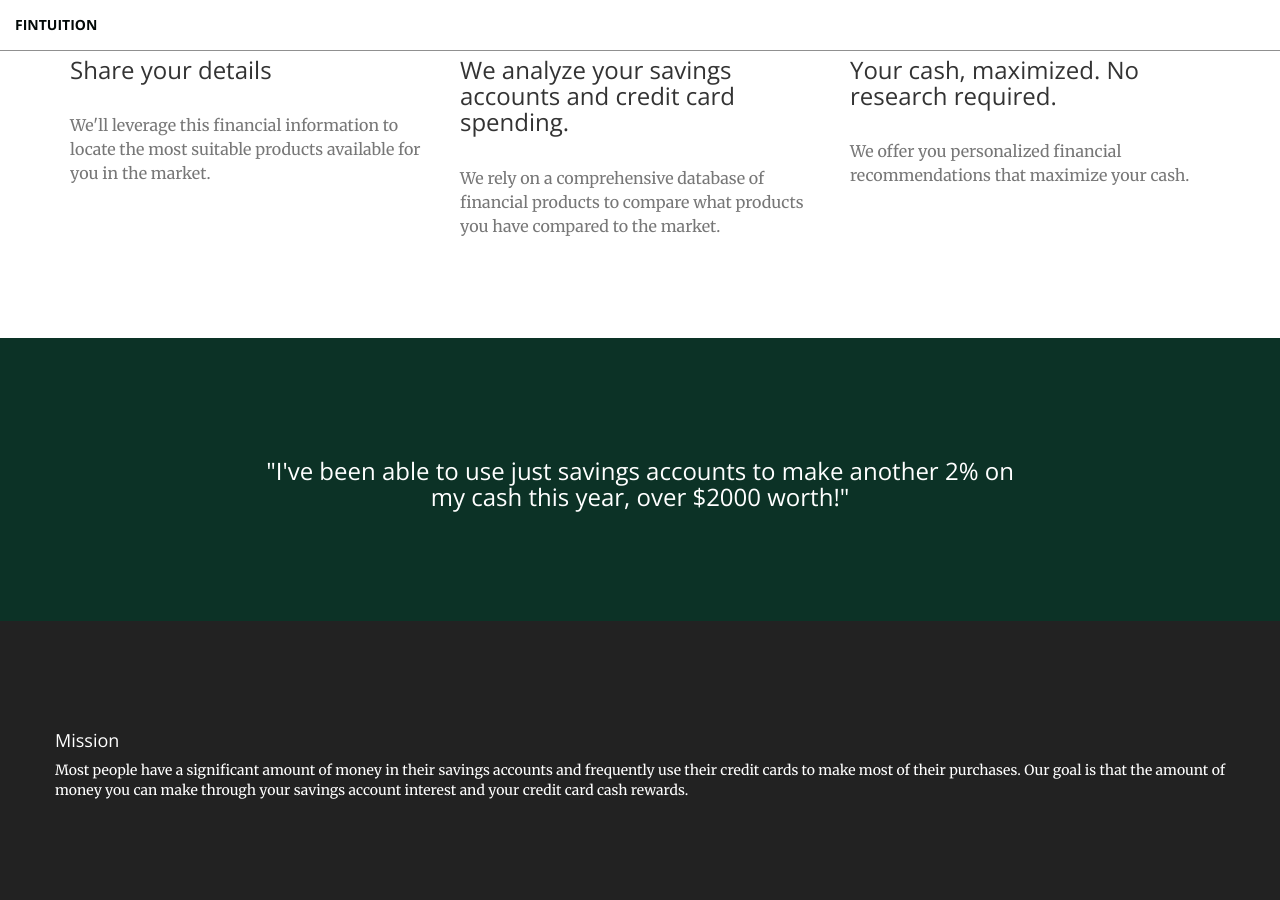
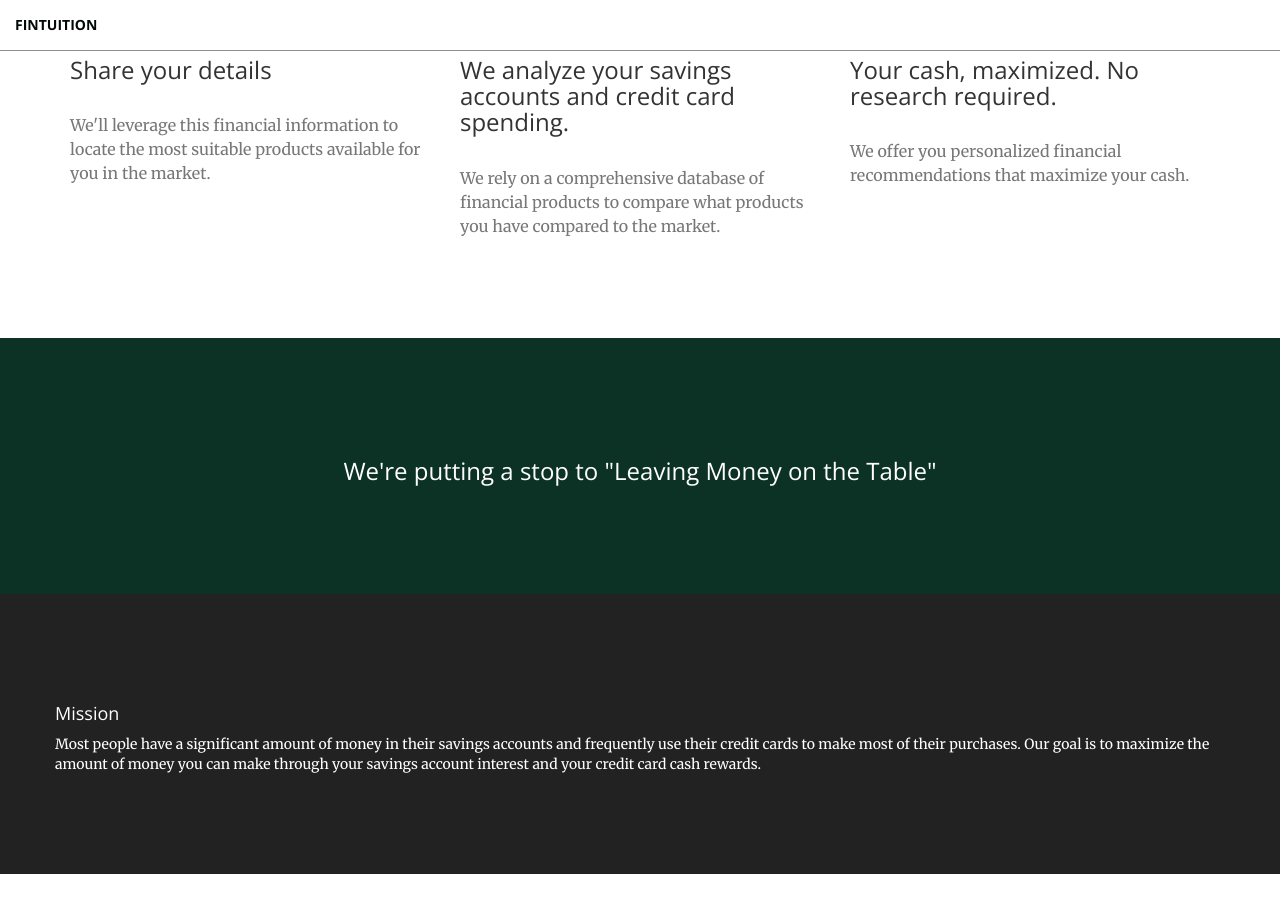
Before and after one commit to arsalansids/plata-landing, a Jekyll site: the page built from index.html, in a window 1280 px wide and 900 px high, scrolled down 3298 px. Built offline with Jekyll 4.4.1, drawn with Linux system fonts in a browser that asks for light colours; after the commit the page ends 4172 px from its top, so only the background shows below that.

Commit message:
light changes

```diff
--- a/_includes/index/about.html
+++ b/_includes/index/about.html
@@ -2,7 +2,7 @@
     <div class="container">
         <div class="row">
             <h4>Mission</h3>
-            <span>Most people have a significant amount of money in their savings accounts and frequently use their credit cards to make most of their purchases. Our goal is that the amount of money you can make through your savings account interest and your credit card cash rewards.</span>
+            <span>Most people have a significant amount of money in their savings accounts and frequently use their credit cards to make most of their purchases. Our goal is to maximize the amount of money you can make through your savings account interest and your credit card cash rewards.</span>
             <br>
         </div>
     </div>
--- a/_includes/index/testimonial.html
+++ b/_includes/index/testimonial.html
@@ -2,7 +2,7 @@
     <div class="container">
         <div class="row">
             <div class="col-lg-8 col-lg-offset-2 text-center inline">
-                <h3>"I've been able to use just savings accounts to make another 2% on my cash this year, over $2000 worth!"</h3>
+                <h3>We're putting a stop to "Leaving Money on the Table"</h3>
             </div>
         </div>
     </div>
```
